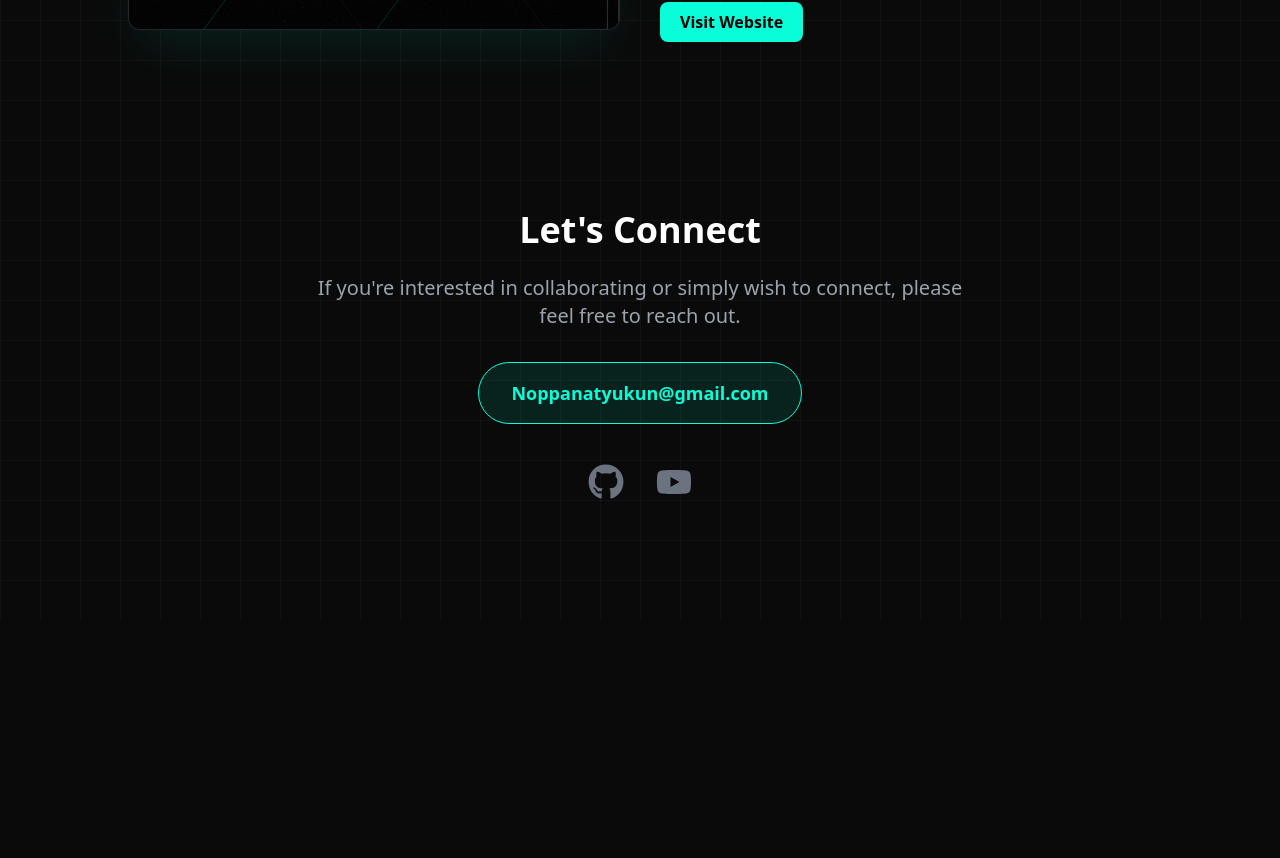
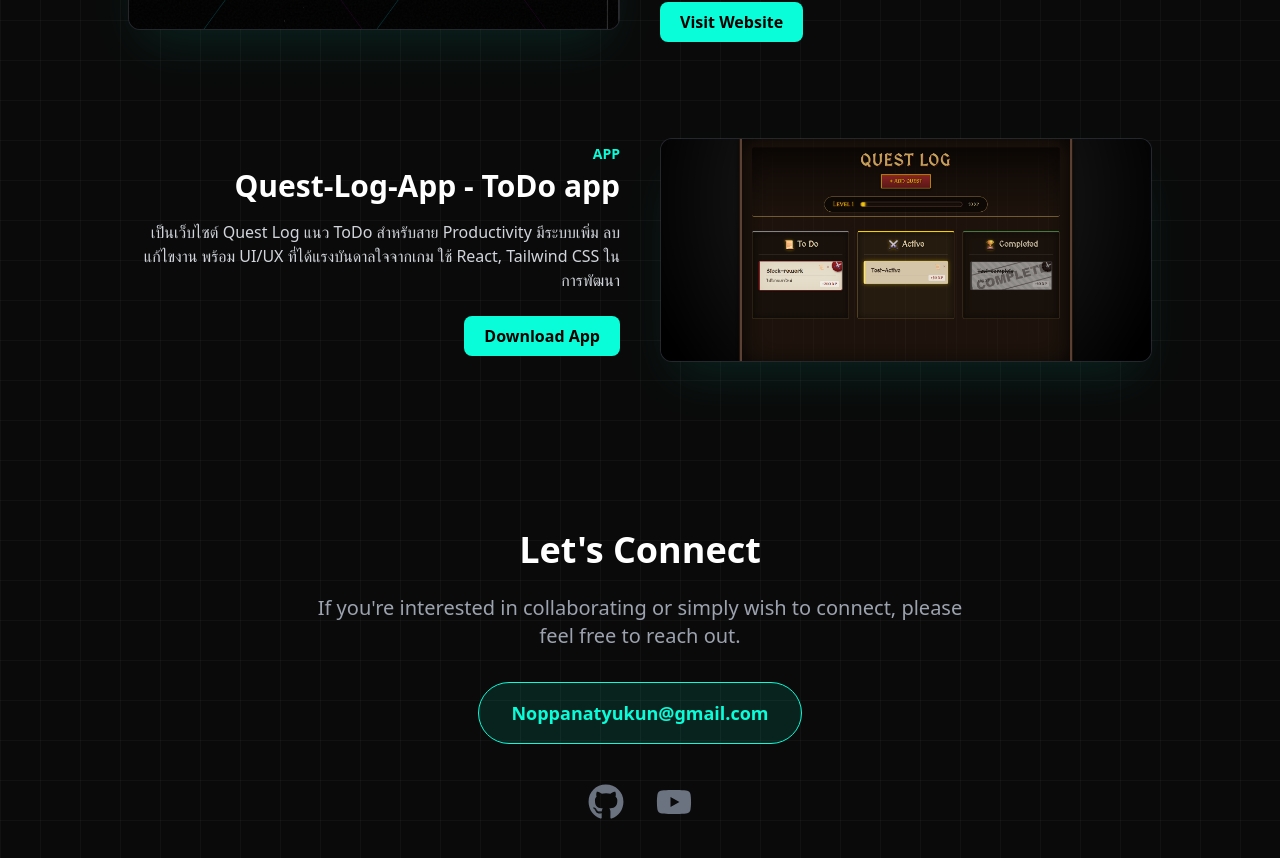
Before and after one commit to OurSuu/PortFolio_Web, a React (Vite) app: page /main in a window 1280 px wide. Shown: the part 2380-3238 px from the top of the page. Before the commit the page ends 3000 px from the top, so only its background shows below. Built offline with nearby package versions, Linux system fonts and the light colour scheme.

Commit message:
First App

```diff
--- a/src/components/ProjectShowcase.jsx
+++ b/src/components/ProjectShowcase.jsx
@@ -63,7 +63,7 @@ export default function ProjectShowcase({ project, index }) {
               className="px-5 py-2 bg-[#08fdd8] text-black rounded-lg font-semibold
                          transition-all hover:bg-opacity-80 hover:scale-105"
             >
-              Visit Website
+              {project.type === "App" ? "Download App" : "Visit Website"}
             </a>
           )}
           {project.videoUrl && (
--- a/src/pages/Main.jsx
+++ b/src/pages/Main.jsx
@@ -51,6 +51,13 @@ const allProjects = [
     details: "เป็นเว็บไซต์เกี่ยวกับเกมแนว Rhythm ที่สามารถเล่นได้บนเว็บ พัฒนาโดย React โค้ดเขียนเองทั้งหมด มีระบบเล่นเพลง, กดโน้ต, คะแนน, เอฟเฟกต์แสงสี และฟีเจอร์สำหรับผู้เล่นสายเกมดนตรี",
     imageUrl: "/RhythmCoder.png",
     link: "https://rhythm-coder.vercel.app/"
+  },
+  {
+    title: "Quest-Log-App - ToDo app",
+    type: "App",
+    details: "เป็นเว็บไซต์ Quest Log แนว ToDo สำหรับสาย Productivity มีระบบเพิ่ม ลบ แก้ไขงาน พร้อม UI/UX ที่ได้แรงบันดาลใจจากเกม ใช้ React, Tailwind CSS ในการพัฒนา",
+    imageUrl: "/QuestLogApp.png",
+    link: "https://github.com/OurSuu/Quest-Log-App.git"
   },
 ];
 
```
Also changed, not shown: public/QuestLogApp.png (added).
